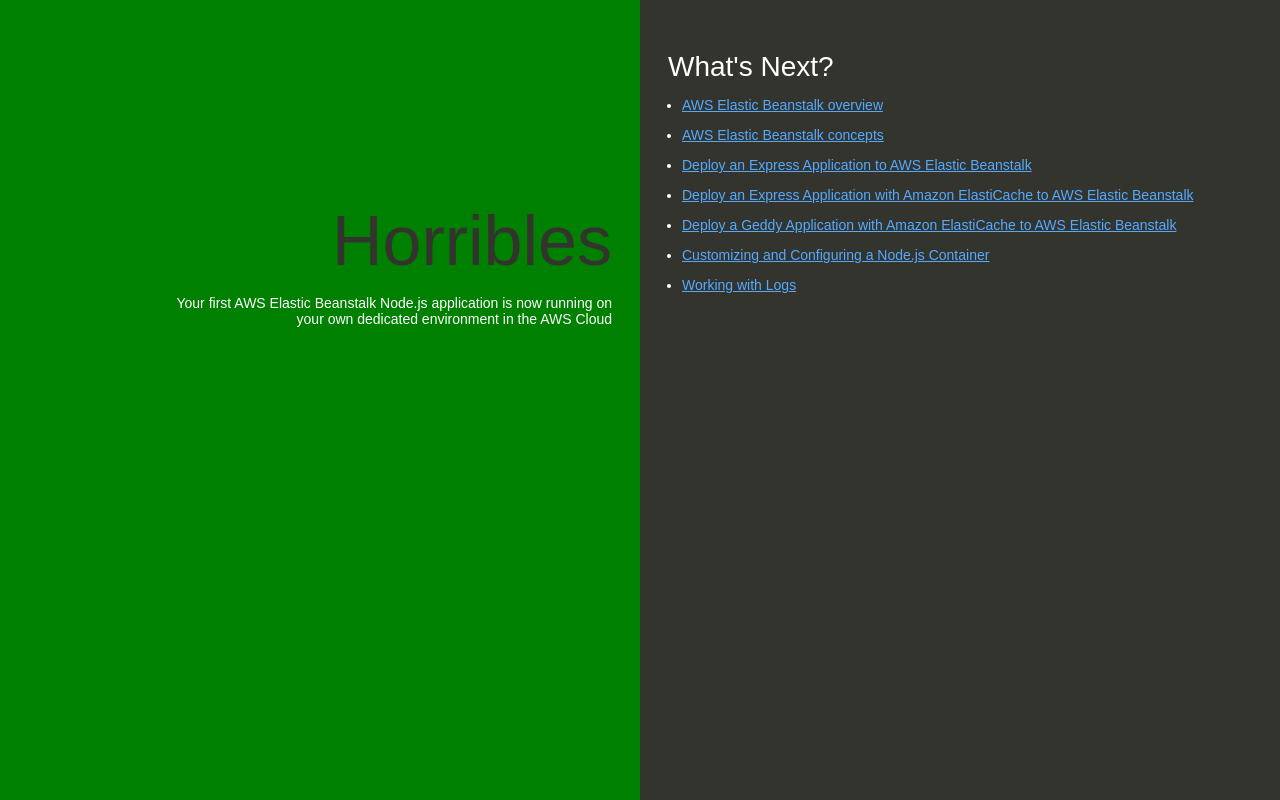
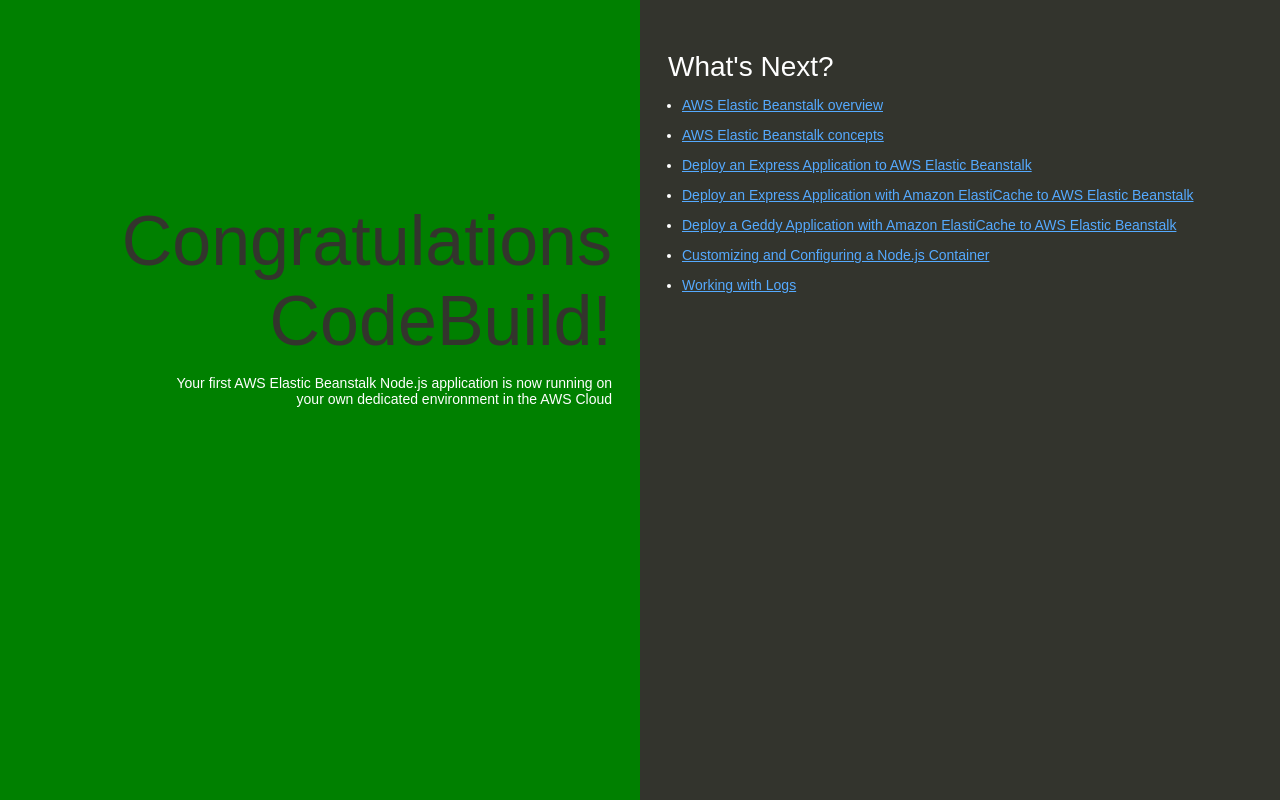
Before and after one commit to Aks-11/my-nodejs-app, a website: page index.html in a window 1280 px wide. Drawn offline with Linux system fonts and the light colour scheme.

Commit message:
Update index.html

```diff
--- a/index.html
+++ b/index.html
@@ -74,7 +74,7 @@
   </head>
   <body>
     <div class="textColumn">
-      <h1>Horribles</h1>
+      <h1>Congratulations CodeBuild!</h1>
       <p>Your first AWS Elastic Beanstalk Node.js application is now running on your own dedicated environment in the AWS Cloud</p>
     </div>
     <div class="linksColumn">
```
